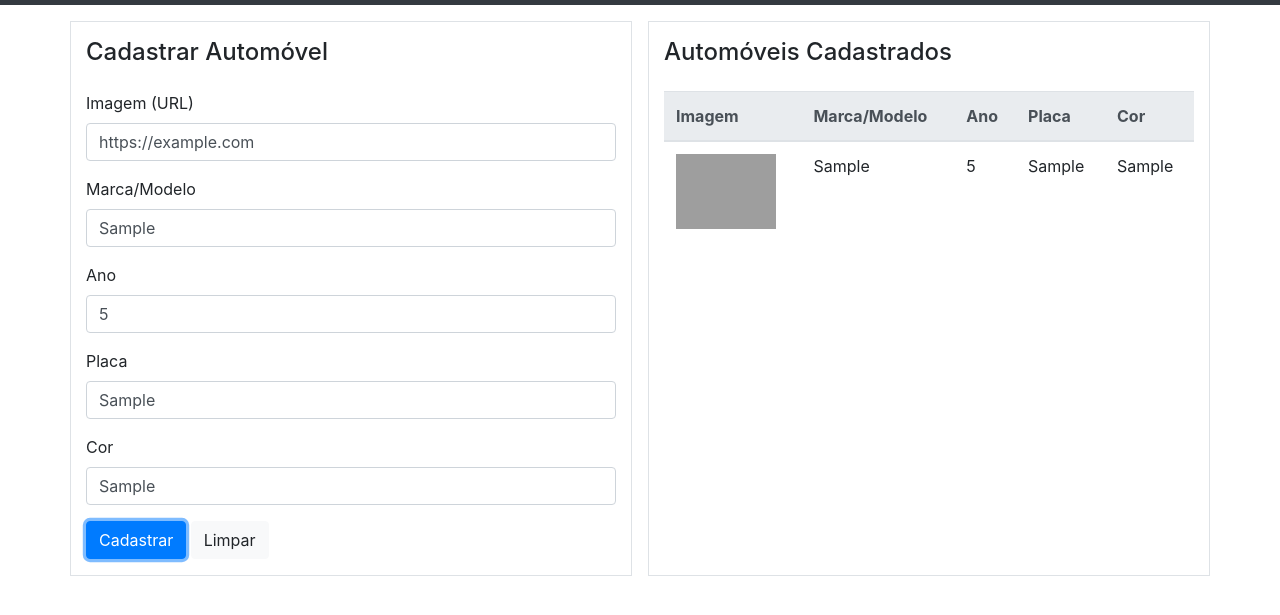
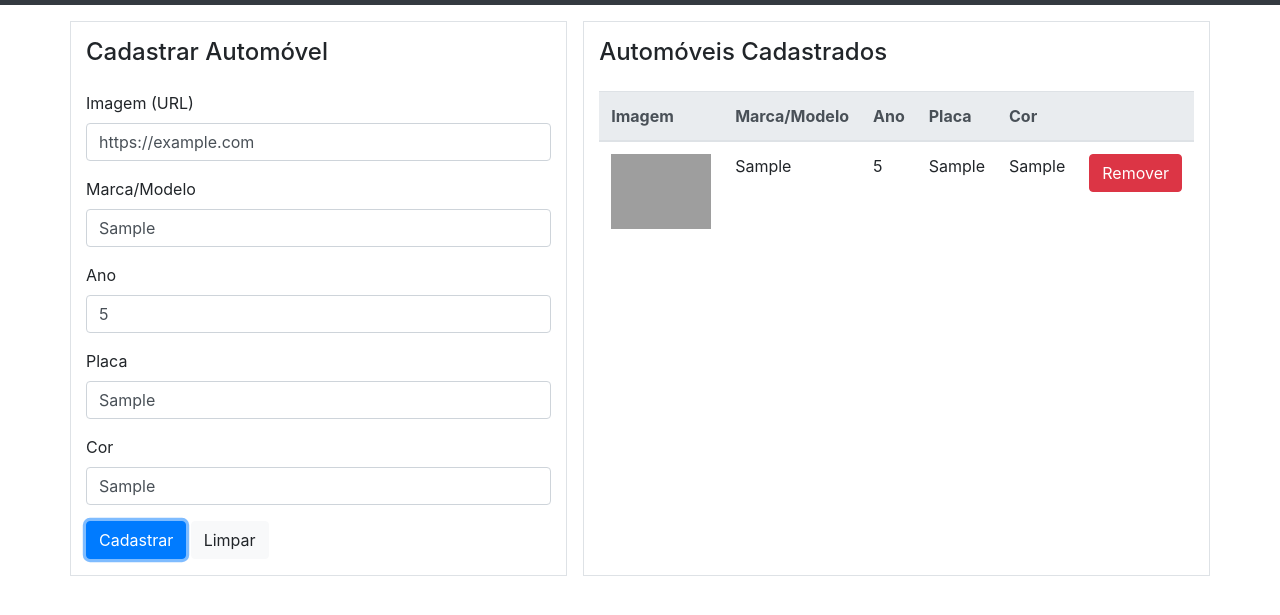
Before and after one commit to felipeacelino/FdxAutos-JSNinja, a plain HTML site: page index.html in a window 1280 px wide. Both pictures are taken after typing "https://example.com", "Sample", "5", "Sample", "Sample" into the empty fields and a click on the button "Cadastrar". Shown: the part 51-666 px from the top of the page. Drawn offline with Linux system fonts and the light colour scheme; grey boxes are pictures that could not be loaded.

Commit message:
challenge-31

```diff
--- a/index.html
+++ b/index.html
@@ -68,6 +68,7 @@
                                     <th scope="col">Ano</th>
                                     <th scope="col">Placa</th>
                                     <th scope="col">Cor</th>
+                                    <th scope="col"></th>
                                 </tr>
                             </thead>
                             <tbody data-js="table-list"></tbody>
--- a/js/script.js
+++ b/js/script.js
@@ -41,13 +41,18 @@
                 var $tdYear = doc.createElement('td');
                 var $tdPlate = doc.createElement('td');
                 var $tdColor = doc.createElement('td');
+                var $tdRem = doc.createElement('td');
                 var $img = doc.createElement('img');
+                var $remBtn = doc.createElement('button');
 
                 $img.src = $('[data-js="image"]').val();
                 $tdModel.textContent = $('[data-js="model"]').val();
                 $tdYear.textContent = $('[data-js="year"]').val();
                 $tdPlate.textContent = $('[data-js="plate"]').val();
                 $tdColor.textContent = $('[data-js="color"]').val();
+                $remBtn.classList += 'btn btn-danger';
+                $remBtn.textContent = 'Remover';
+                $remBtn.addEventListener('click', app.removeCar, false);
 
                 $tdImage.appendChild($img);
                 $tr.appendChild($tdImage);
@@ -55,9 +60,16 @@
                 $tr.appendChild($tdYear);
                 $tr.appendChild($tdPlate);
                 $tr.appendChild($tdColor);
+                $tdRem.appendChild($remBtn);
+                $tr.appendChild($tdRem);
                 $fragment.appendChild($tr);
 
                 return $fragment.appendChild($tr);
+            },
+
+            removeCar: function removeCar(e) {
+                e.preventDefault();
+                $('[data-js="table-list"]').get().removeChild(this.parentNode.parentNode);
             }
         };
     })();
```
